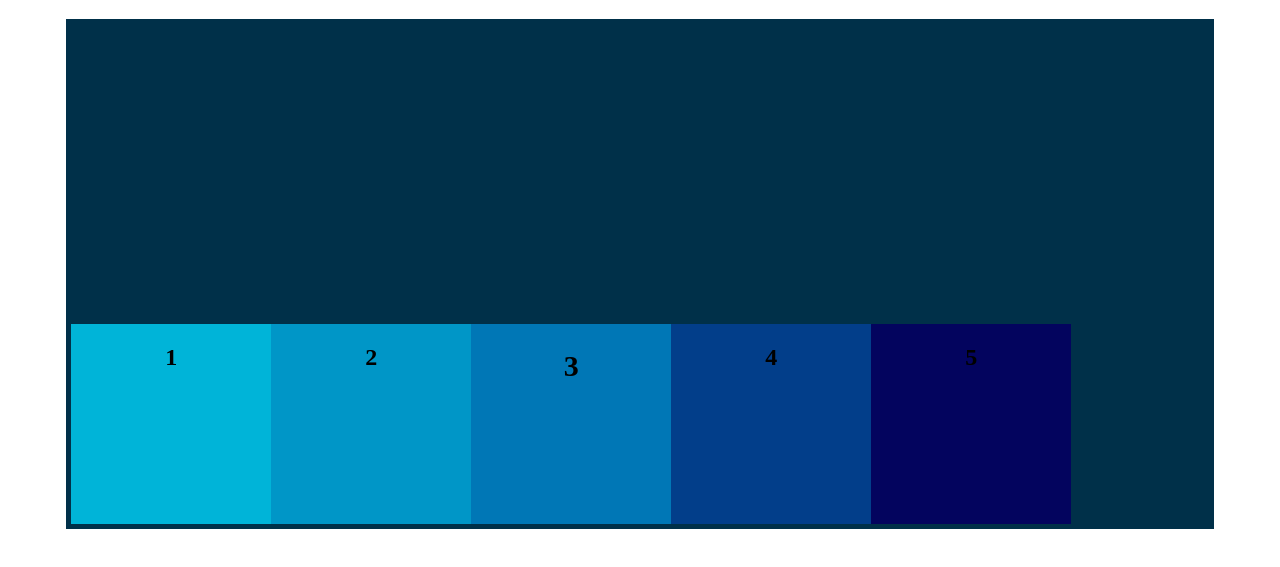
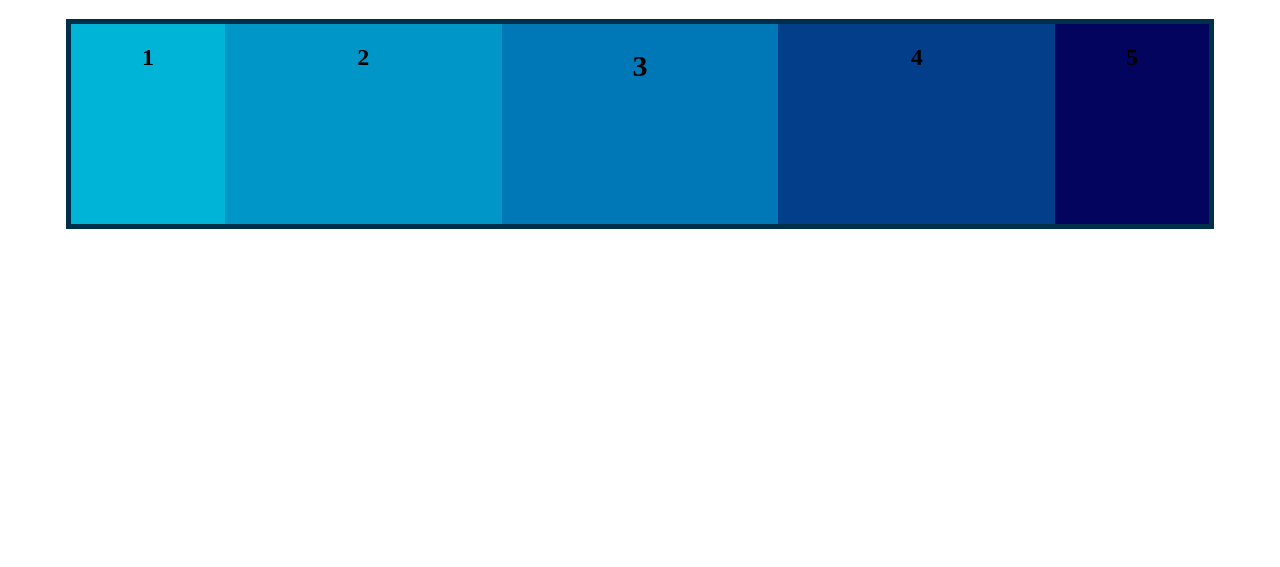
Before and after one commit to Hazzanawarafik/belajar_css, a plain HTML site: page flexbox.html in a window 1280 px wide. Shown: the part 61-628 px from the top of the page. Drawn offline with Linux system fonts and the light colour scheme.

Commit message:
Mengubah ukuran Element Flex

```diff
--- a/assets/css/flexbox.css
+++ b/assets/css/flexbox.css
@@ -5,7 +5,7 @@ h1{
 #container{
     background-color: #003049;
     width: 90%;
-    height: 500px;
+    /* height: 500px; */
     margin: 0 auto;
     border: 5px solid #003049;
     display: flex;
@@ -17,32 +17,37 @@ h1{
     /* justify-content: space-between; */
     /* justify-content: space-around; */
     /* justify-content: space-evenly; */
-    justify-content: flex-start;
+    /* justify-content: flex-start; */
     /* align-content: space-between; */
     /* align-content: space-around; */
-    align-content: flex-end;
-    flex-wrap: wrap;
+    /* align-content: flex-end; */
+    /* flex-wrap: wrap; */
     /* flex-wrap: wrap-reverse; */
     /* align-items: baseline; */
-    /* align-items: center; */
+    align-items: center;
     /* align-items: flex-end; */
-    align-items: flex-start;
+    /* align-items: flex-start; */
 
 }
 
 #container div{
     width: 200px;
     height: 200px;
+    flex-basis: 400px;
 }
 
 div:nth-of-type(1){
-    align-self: flex-start;
+    /* align-self: flex-start; */
+    /* flex-grow: 1; */
+    flex-shrink: 2;
 }
 
-div:nth-of-type(2){
-    align-self: center;
+div:nth-of-type(5){
+    /* align-self: center; */
+    /* flex-grow: 1; */
+    flex-shrink: 2;
 }
 
-div:nth-of-type(2){
+/* div:nth-of-type(2){
     align-self: flex-end;
-}
+} */
```
